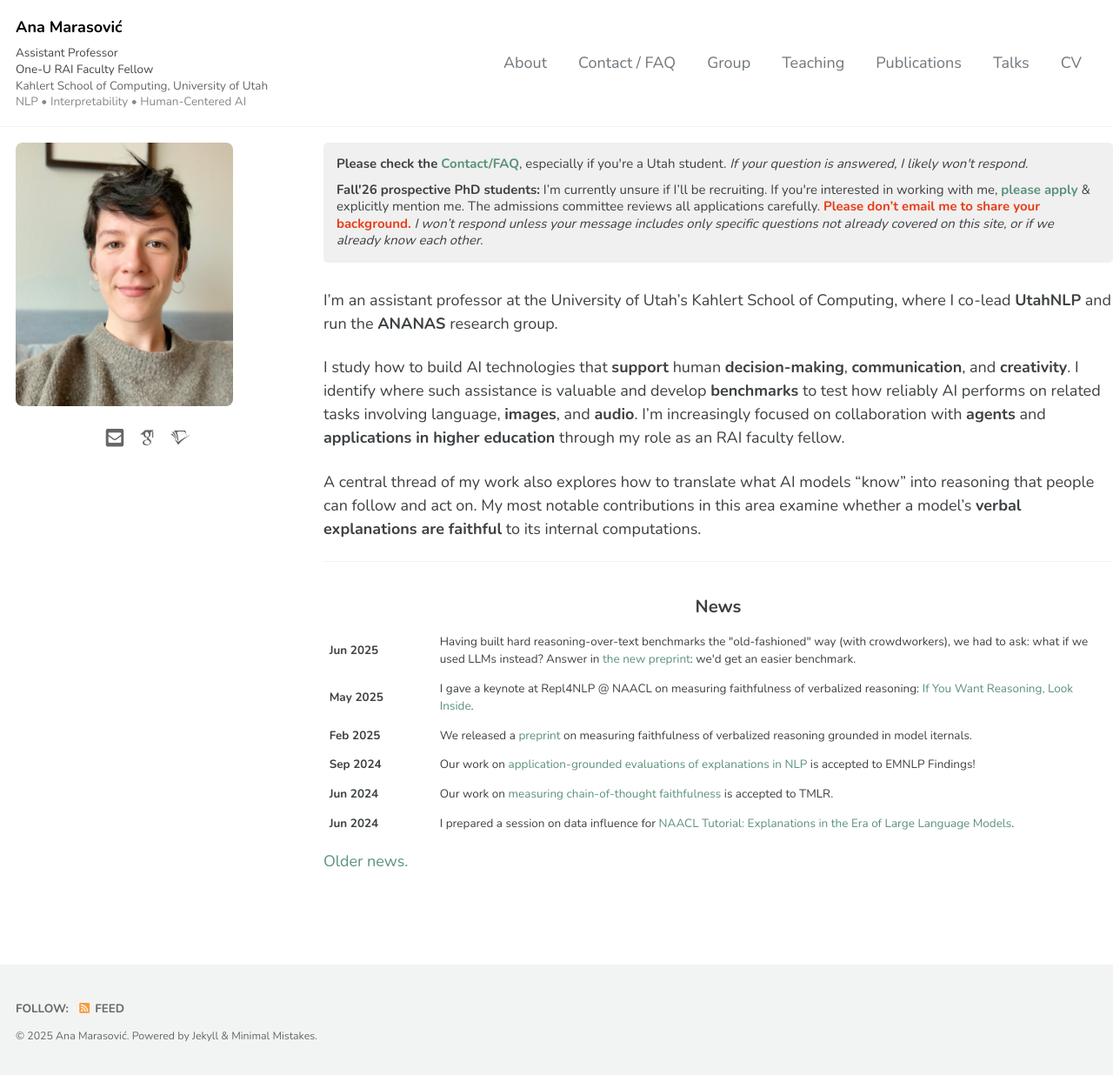
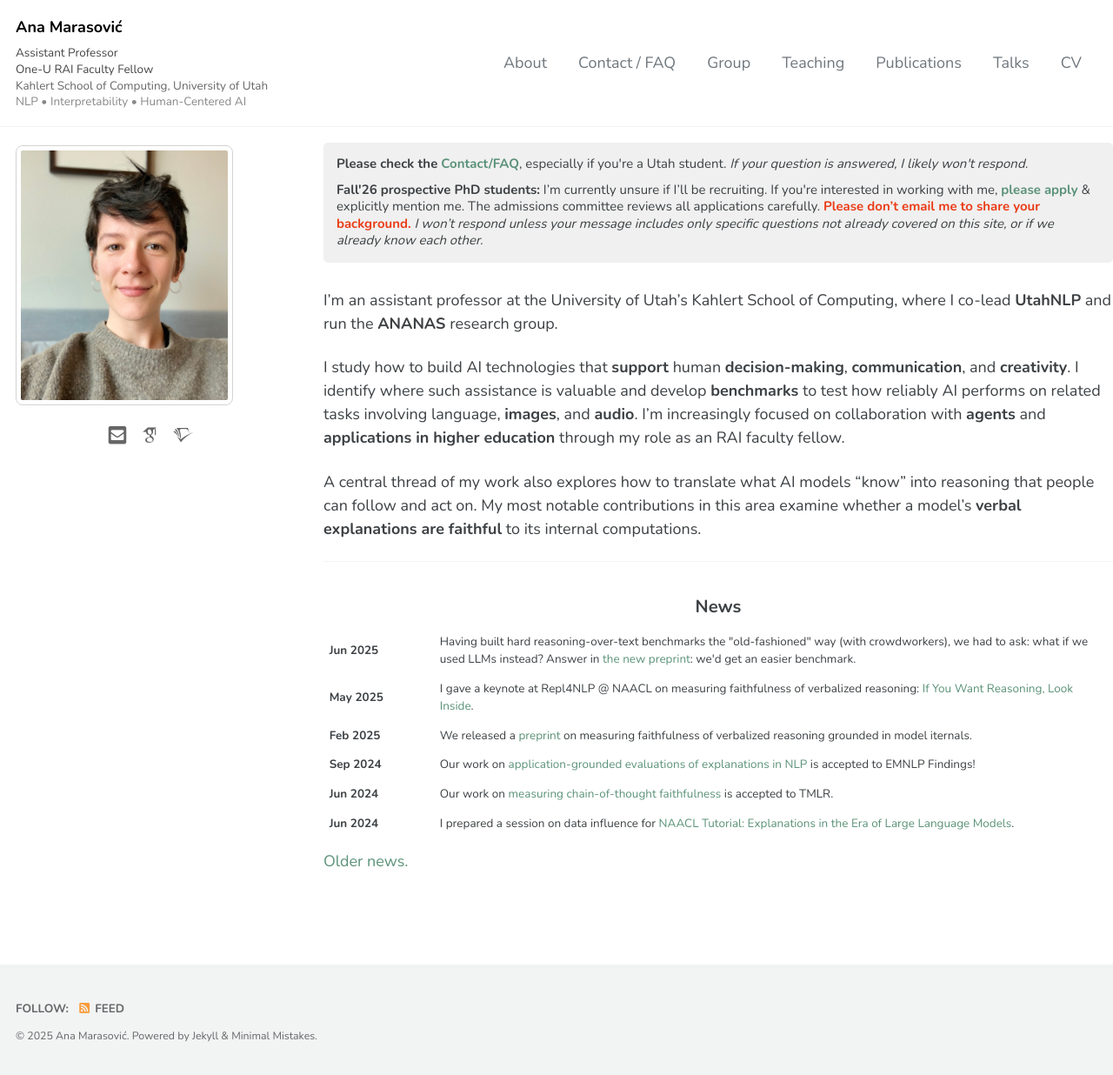
Before and after one commit to amarasovic/amarasovic.github.io, a Jekyll site: the page built from index.md, in a window 1280 px wide and 1236 px high. Shown: the whole window at 87% size. Built offline with Jekyll 4.4.1, drawn with Linux system fonts in a browser that asks for light colours; cached includes are drawn as plain includes; some web fonts are replaced; a script that is not in the unit is left out.

Commit message:
Restructure sidebar to properly center icons under image
Combined image and icons into single container for precise alignment control.

🤖 Generated with [Claude Code](https://claude.ai/code)

Co-Authored-By: Claude <noreply@anthropic.com>

```diff
--- a/index.md
+++ b/index.md
@@ -4,13 +4,14 @@ classes: wide
 author_profile: false
 sidebar:
   - title: " "
-    text: '<div style="display: flex; justify-content: center; align-items: center; margin-bottom: 1em; margin-left: -6px; gap: 1em;">
-            <a href="mailto:ana.marasovic@utah.edu" style="color: #666; font-size: 1.3em;"><i class="fas fa-envelope-square"></i></a>
-            <a href="https://scholar.google.com/citations?hl=en&user=3W6OnfAAAAAJ" style="color: #666; font-size: 1.3em;"><i class="ai ai-google-scholar"></i></a>
-            <a href="https://www.semanticscholar.org/author/Ana-Marasovi%C4%87/3451494" style="color: #666; font-size: 1.3em;"><i class="ai ai-semantic-scholar"></i></a>
+    text: '<div style="text-align: center;">
+            <img src="/images/profile.jpg" alt="Ana Marasović" style="max-width: 140px; border-radius: 4px; padding: 5px; border: 1px solid #d3d3d3; margin-bottom: 1em;">
+            <div style="display: flex; justify-content: center; align-items: center; gap: 1em;">
+              <a href="mailto:ana.marasovic@utah.edu" style="color: #666; font-size: 1.3em;"><i class="fas fa-envelope-square"></i></a>
+              <a href="https://scholar.google.com/citations?hl=en&user=3W6OnfAAAAAJ" style="color: #666; font-size: 1.3em;"><i class="ai ai-google-scholar"></i></a>
+              <a href="https://www.semanticscholar.org/author/Ana-Marasovi%C4%87/3451494" style="color: #666; font-size: 1.3em;"><i class="ai ai-semantic-scholar"></i></a>
+            </div>
           </div>'
-    image: "/images/profile.jpg"
-    image_alt: "Ana Marasović"
 ---
 
 <div style="background-color: #f0f0f0; padding: 15px; border-radius: 5px; font-size: 15px; line-height: 1.3; margin-bottom: 2em;">
```
